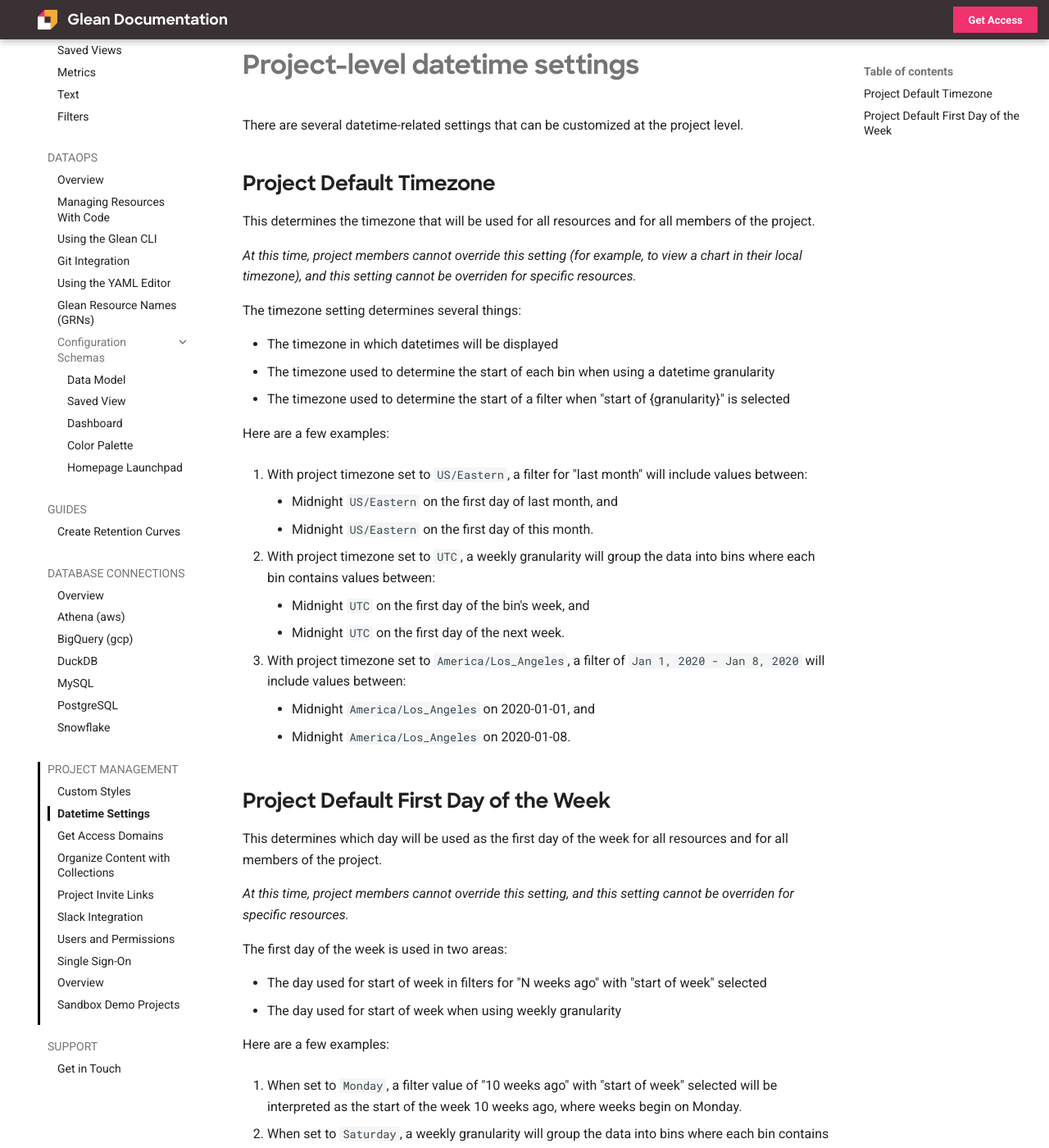
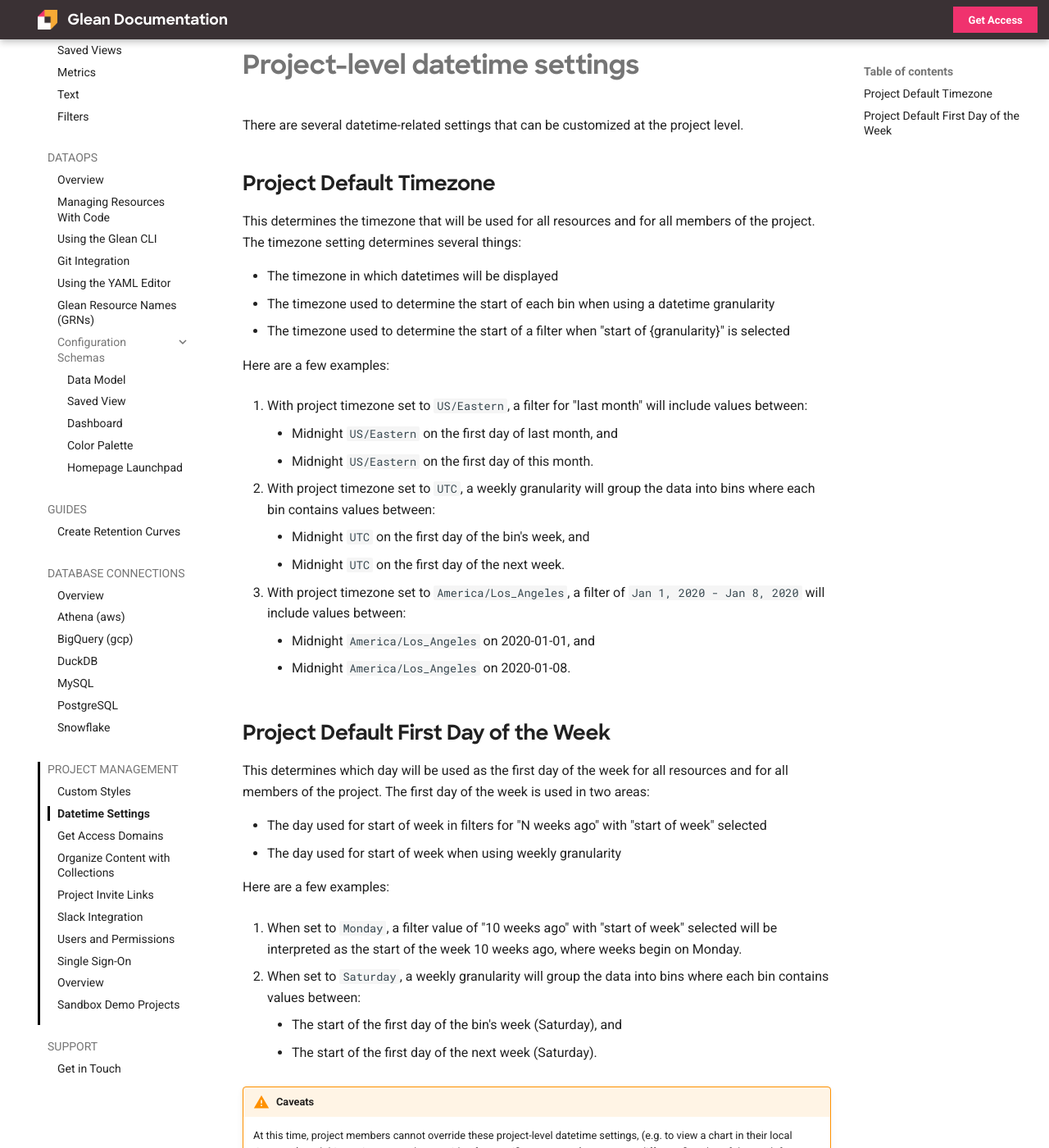
Before and after one commit to gleannyc/documentation, an MkDocs documentation site: the page built from docs/docs/project-management/datetime-settings.md, in a window 1280 px wide and 1400 px high, scrolled down 201 px. Shown: the whole window at 82% size. Built offline with MkDocs 1.6.1 and Material for MkDocs 9.7.7, drawn with Linux system fonts in a browser that asks for light colours; some of the changed text lies outside the part shown.

Commit message:
more tweaks

```diff
--- a/docs/docs/project-management/datetime-settings.md
+++ b/docs/docs/project-management/datetime-settings.md
@@ -9,11 +9,7 @@
 
 ## Project Default Timezone
 
-This determines the timezone that will be used for all resources and for all members of the project.
-
-_At this time, project members cannot override this setting (for example, to view a chart in their local timezone), and this setting cannot be overriden for specific resources._
-
-The timezone setting determines several things:
+This determines the timezone that will be used for all resources and for all members of the project. The timezone setting determines several things:
 
 - The timezone in which datetimes will be displayed
 - The timezone used to determine the start of each bin when using a datetime granularity
@@ -36,12 +32,7 @@
 
 ## Project Default First Day of the Week
 
-This determines which day will be used as the first day of the week for all resources and for all members of the project.
-
-
-_At this time, project members cannot override this setting, and this setting cannot be overriden for specific resources._
-
-The first day of the week is used in two areas:
+This determines which day will be used as the first day of the week for all resources and for all members of the project. The first day of the week is used in two areas:
 
 - The day used for start of week in filters for "N weeks ago" with "start of week" selected
 - The day used for start of week when using weekly granularity
@@ -53,6 +44,11 @@
 2. When set to `Saturday`, a weekly granularity will group the data into bins where each bin contains values between:
     - The start of the first day of the bin's week (Saturday), and
     - The start of the first day of the next week (Saturday).
+
+
+!!! warning "Caveats"
+
+    At this time, project members cannot override these project-level datetime settings, (e.g. to view a chart in their local timezone), and this setting cannot be overriden for specific resources (e.g. to use a different first day of the week for a certain chart).
 
 
 # Column-level datetime settings
```
Also changed, not shown: other parts of docs/docs/project-management/datetime-settings.md (+1 -1 lines).
